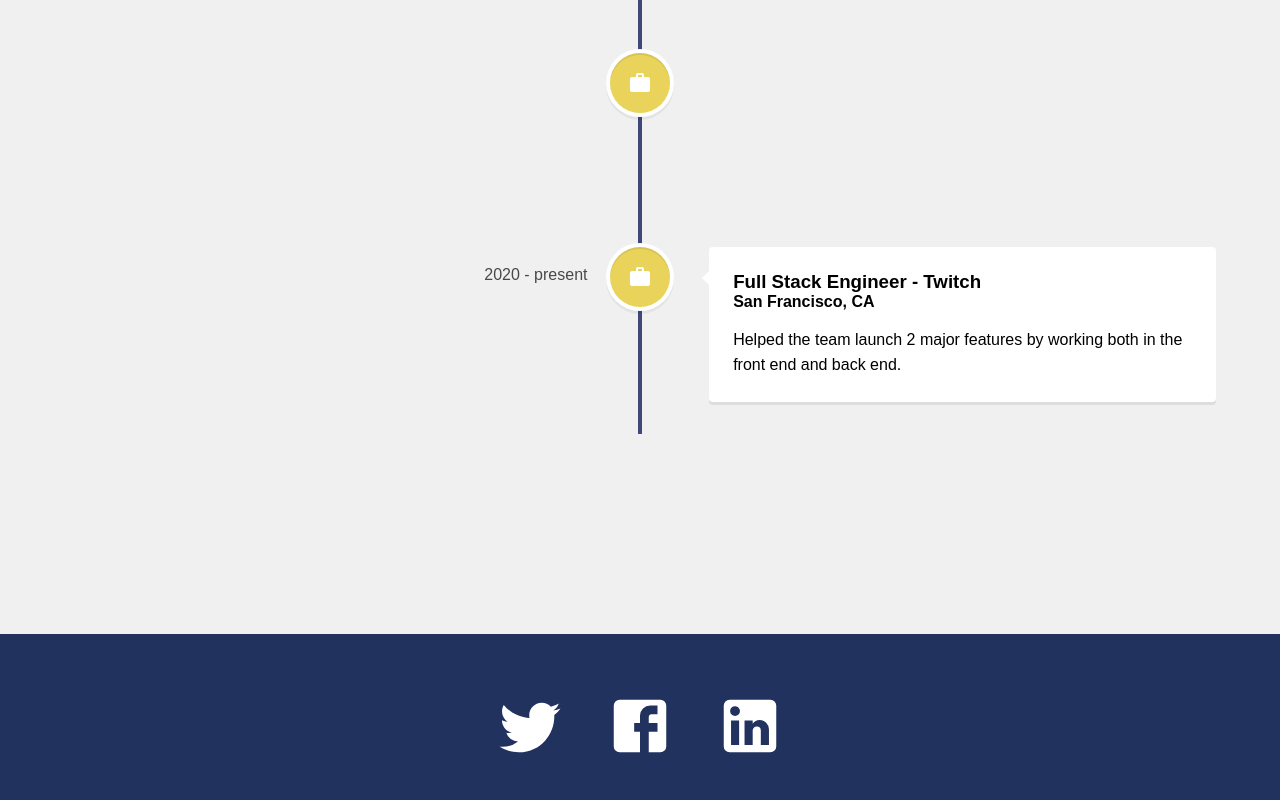
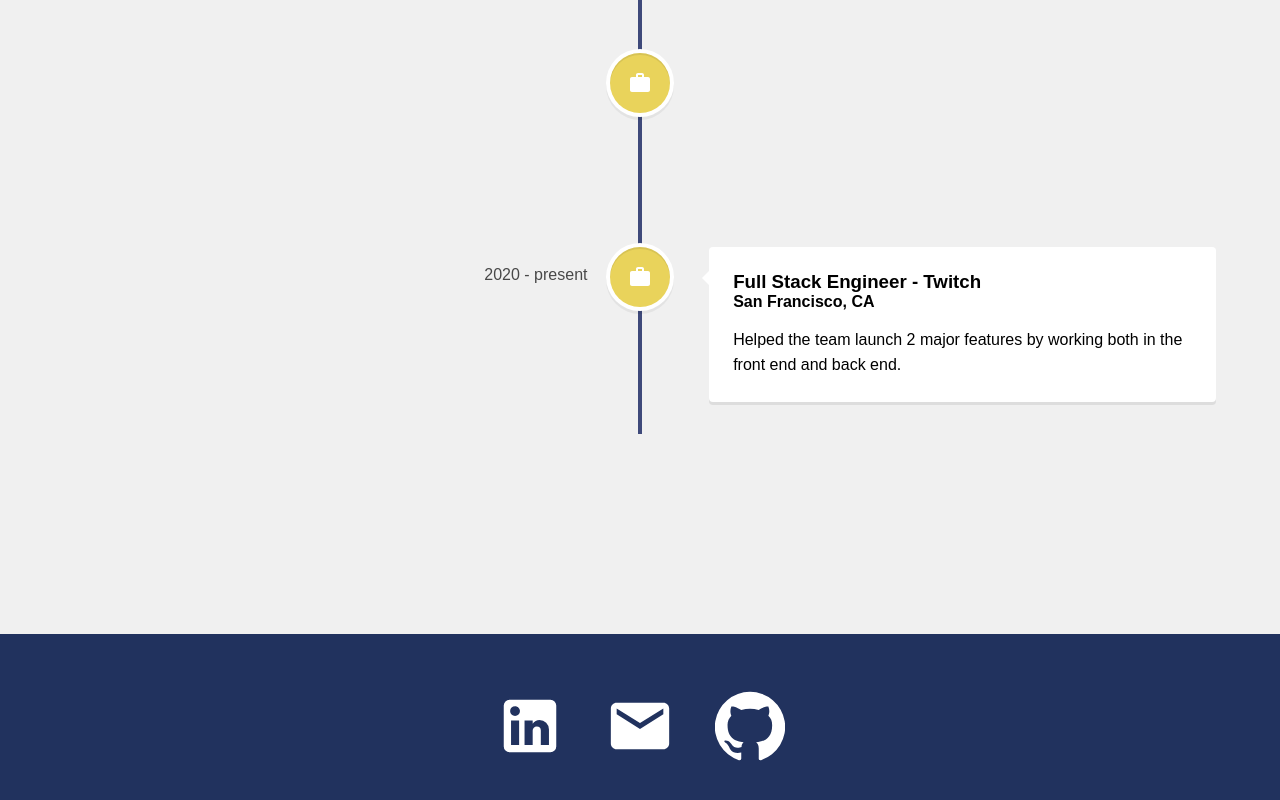
Before and after one commit to jhughes1790/react-personal-portfolio-website, a React (Create React App) app: page /experience in a window 1280 px wide. Shown: the part 470-1270 px from the top of the page. Built offline with nearby package versions, Linux system fonts and the light colour scheme.

Commit message:
footer external links

```diff
--- a/src/components/Footer.js
+++ b/src/components/Footer.js
@@ -1,17 +1,25 @@
 import React from "react";
-import InstagramIcon from "@material-ui/icons/Instagram";
-import TwitterIcon from "@material-ui/icons/Twitter";
-import FacebookIcon from "@material-ui/icons/Facebook";
 import LinkedInIcon from "@material-ui/icons/LinkedIn";
+import EmailIcon from "@material-ui/icons/Email";
+import GithubIcon from "@material-ui/icons/GitHub";
 import "../styles/Footer.css";
 
 function Footer() {
   return (
     <div className="footer">
       <div className="socialMedia">
-        <TwitterIcon />
-        <FacebookIcon />
-        <LinkedInIcon />
+
+      <a href="https://www.linkedin.com/in/james-hughes-24006713b/" target="_blank" rel="noreferrer">
+            <LinkedInIcon />
+          </a>
+          <a href="mailto:jhughes1790@gmail.com?subject=Hello Jamie!">
+            <EmailIcon />
+          </a>
+
+
+          <a href="https://github.com/jhughes1790" target="_blank" rel="noreferrer">
+              <GithubIcon />
+          </a>
       </div>
       <p> </p>
     </div>
```
